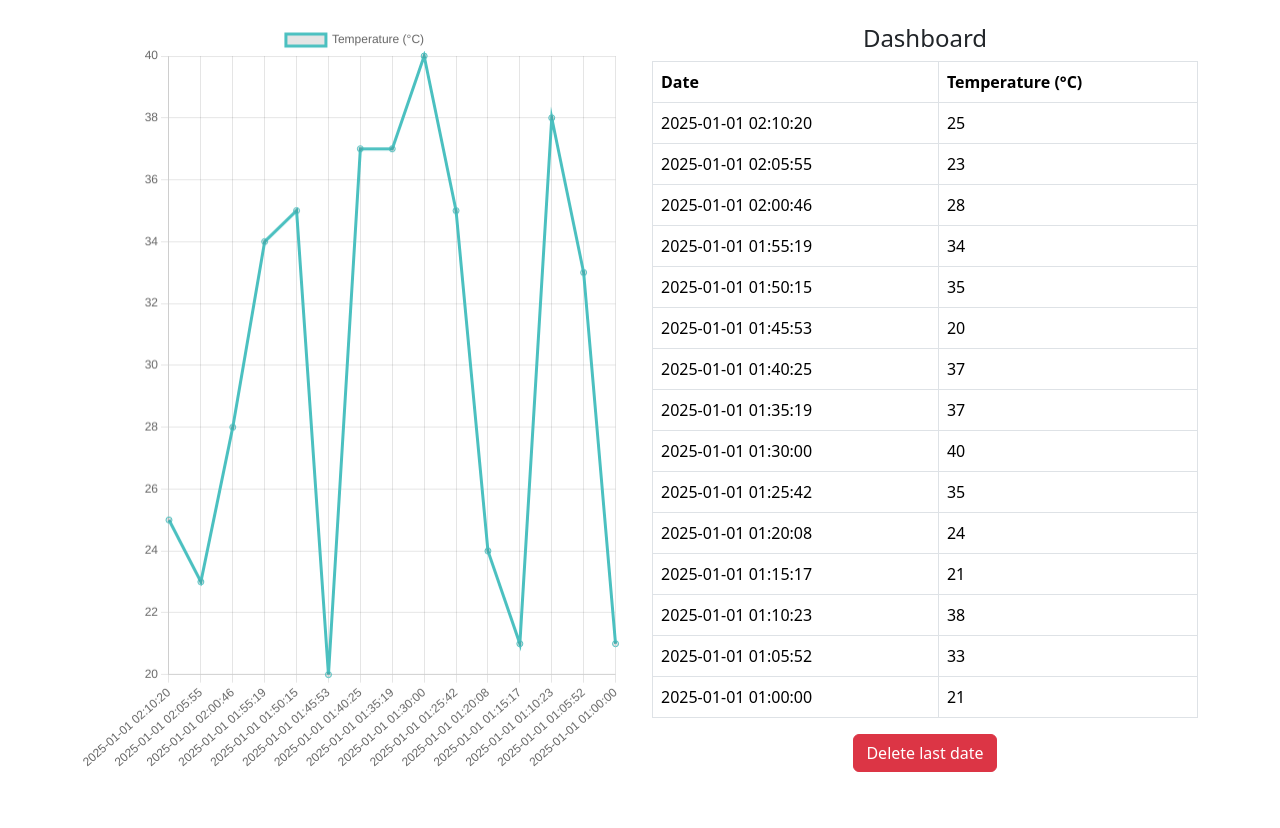
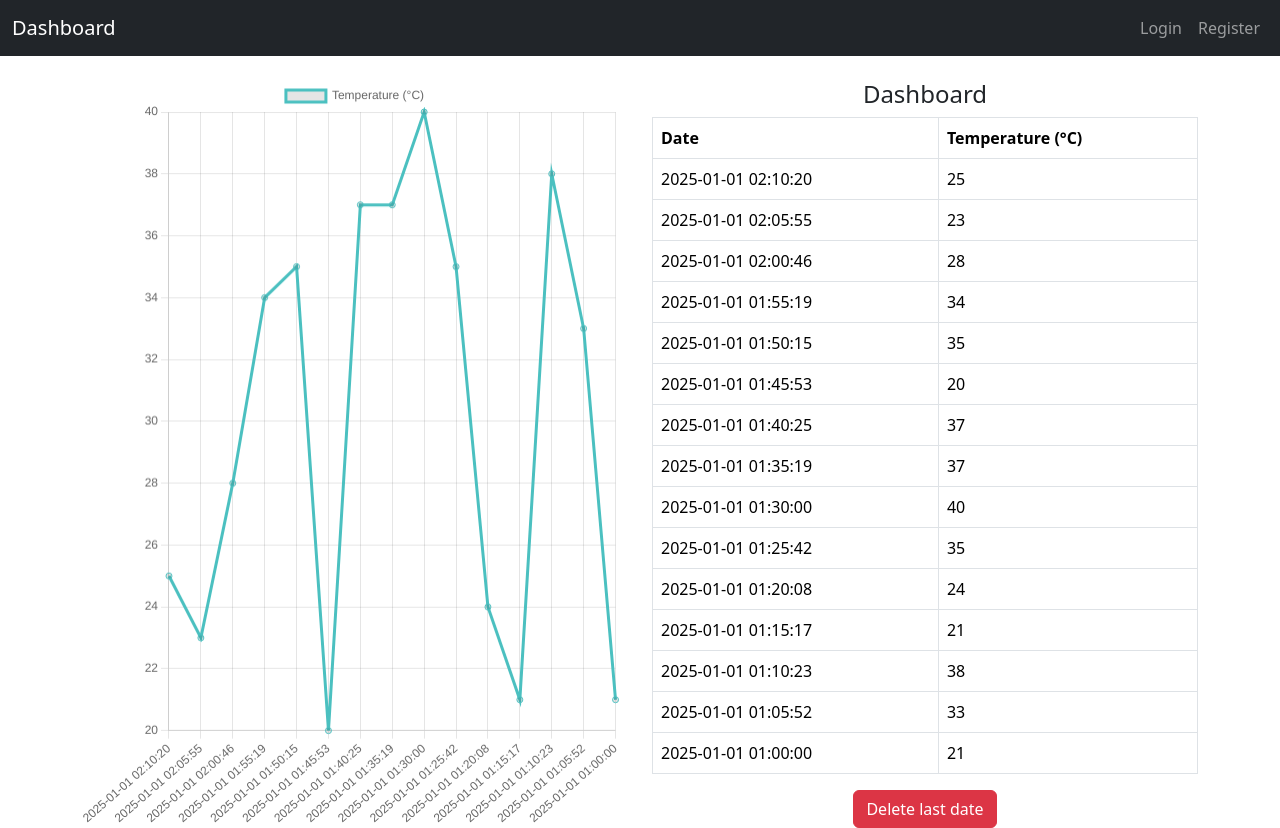
Before and after one commit to not-voyadger/IoT-systems, a Flask app: page / in a window 1280 px wide. Before the commit the page ends 772 px from the top, so only its background shows below. Run offline with Flask 3, Linux system fonts and the light colour scheme.

Commit message:
Miniproject-1 v1.1

```diff
--- a/app.py
+++ b/app.py
@@ -1,4 +1,4 @@
-from flask import Flask, render_template, jsonify, request
+from flask import Flask, render_template, jsonify, request, redirect, url_for
 
 app = Flask(__name__)
 
@@ -73,5 +73,17 @@ def delete_latest():
         return jsonify(success=True, removed=removed)
     return jsonify(success=False, message="No data to delete")
 
+@app.route("/login", methods=["GET", "POST"])
+def login():
+    if request.method == "POST":
+        return redirect(url_for('dashboard'))
+    return render_template("login.html")
+
+@app.route("/register", methods=["GET", "POST"])
+def register():
+    if request.method == "POST":
+        return redirect(url_for('login'))
+    return render_template("register.html")
+
 if __name__ == "__main__":
     app.run(debug=True)
--- a/templates/dashboard.html
+++ b/templates/dashboard.html
@@ -7,6 +7,20 @@
   <script src="https://cdn.jsdelivr.net/npm/chart.js"></script>
 </head>
 <body>
+<nav class="navbar navbar-expand-lg navbar-dark bg-dark mb-4">
+    <div class="container-fluid">
+      <a class="navbar-brand" href="/">Dashboard</a>
+      <div class="collapse navbar-collapse">
+        <ul class="navbar-nav ms-auto">
+          <li class="nav-item"><a class="nav-link" href="/login">Login</a></li>
+          <li class="nav-item"><a class="nav-link" href="/register">Register</a></li>
+        </ul>
+      </div>
+    </div>
+  </nav>
+  <div class="container">
+    {% block content %}{% endblock %}
+  </div>
   <div class="container mt-4">
     <div class="row">
       <div class="col-md-6">
```
